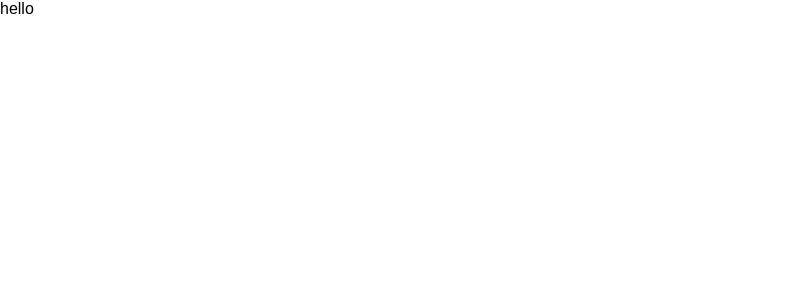
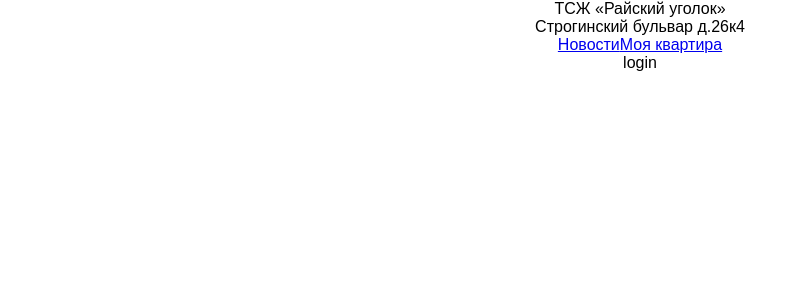
Before and after one commit to YuraAka/tsg, a React (Create React App) app: page / in a window 1280 px wide. Shown: the top 300 px of the page, without its empty margins (0-805 px from the left). Built offline with nearby package versions, Linux system fonts and the light colour scheme.

Commit message:
reg/unreg menu

```diff
--- a/src/App.js
+++ b/src/App.js
@@ -1,44 +1,95 @@
 import React, { Component } from 'react';
 import './App.css';
+import { Link, Router, Route, browserHistory, IndexRoute } from 'react-router'
+import auth from './auth'
 
-class App extends Component {
+export function getRoutes() {
+  return (
+  <Router history={browserHistory}>
+    <Route path="/" component={App}>
+      <IndexRoute component={Login}/>
+      <Route path="login" component={Login} />
+      <Route path="register" component={Registration} />
+
+      <Route path="news" component={News} />
+      <Route path="myflat" component={MyFlat} />
+    </Route>
+  </Router>
+  )
+}
+
+export class App extends Component {
+  constructor() {
+    super();
+    this.state = {
+      loggedIn: true //auth.loggedIn()
+    }
+  }
+
+  componentWillMount() {
+    //auth.onChange = (loggedIn) => this.setState({loggedIn})
+    //auth.login()
+  }
+
   render() {
-    /*return (
+    var menuItems = []
+    if (this.state.loggedIn) {
+      menuItems = [
+        {
+          title: 'Новости',
+          link: '/news'
+        },
+        {
+          title: 'Моя квартира',
+          link: '/myflat'
+        }
+      ]
+    } else {
+      menuItems = [
+        {
+          title: 'Вход',
+          link: '/login'
+        },
+        {
+          title: 'Регистрация',
+          link: '/register'
+        }
+      ]
+    }
+
+    return (
       <div className="App">
         <Header/>
         <div>
-          <Menu items={[
-            {
-              title: 'Вход',
-              url: 'yandex.ru'
-            },
-            {
-              title: 'Регистрация',
-              url: 'google.com'
-            }
-          ]}/>
+          <Menu items={menuItems}/>
           {this.props.children}
         </div>
-      </div>
-    )
-  }*/
-    return (
-      <div>
-        hello
       </div>
     )
   }
 }
 
-class Login extends Component {
+export class Login extends Component {
   render() {
-    return <div>login</div>
+    return (<div>login</div>)
   }
 }
 
-class Registration extends Component {
+export class Registration extends Component {
   render() {
     return <div>registration</div>
+  }
+}
+
+export class News extends Component {
+  render() {
+    return <div>news</div>
+  }
+}
+
+export class MyFlat extends Component {
+  render() {
+    return <div>myflat</div>
   }
 }
 
@@ -73,14 +124,17 @@ class Header extends Component {
   }
 }
 
+const ACTIVE = { color: 'red' }
+
 class Menu extends Component {
   render() {
     return (
     <div>
-      <div>{this.props.items.map((item) => <a key={item.title} href={item.url}>{item.title}</a>)}</div>
+      <div>{this.props.items.map((item) =>
+        <Link key={item.title} to={item.link} activeStyle={ACTIVE}>{item.title}</Link>)
+        }
+      </div>
     </div>
     )
   }
 }
-
-export default App;
--- /dev/null
+++ b/src/auth.js
@@ -0,0 +1,50 @@
+module.exports = {
+  login(flat, pass, cb) {
+    cb = arguments[arguments.length - 1]
+    if (localStorage.token) {
+      if (cb) cb(true)
+      this.onChange(true)
+      return
+    }
+
+    pretendRequest(flat, pass, (res) => {
+      if (res.authenticated) {
+        localStorage.token = res.token
+        if (cb) cb(true)
+        this.onChange(true)
+      } else {
+        if (cb) cb(false)
+        this.onChange(false)
+      }
+    })
+  },
+
+  getToken() {
+    return localStorage.token
+  },
+
+  logout(cb) {
+    delete localStorage.token
+    if (cb) cb()
+    this.onChange(false)
+  },
+
+  loggedIn() {
+    return !!localStorage.token
+  },
+
+  onChange() {}
+}
+
+function pretendRequest(flat, pass, cb) {
+  setTimeout(() => {
+    if (flat === '32' && pass === '123') {
+      cb({
+        authenticated: true,
+        token: Math.random().toString(36).substring(7)
+      })
+    } else {
+      cb({ authenticated: false })
+    }
+  }, 0)
+}
--- a/src/index.js
+++ b/src/index.js
@@ -1,12 +1,23 @@
 import React from 'react';
 import ReactDOM from 'react-dom';
-import App from './App';
+import { getRoutes } from './App';
 import './index.css';
 
-import {Router, Route, Link, browserHistory } from 'react-router'
+//import {App, Index, UsersIndex, User, Users, About} from './test'
+
+ReactDOM.render(
+  getRoutes(),
+  document.getElementById('root')
+);
 
 
-ReactDOM.render(
-  <App />,
-  document.getElementById('root')
-);
+/*ReactDOM.render((
+  <Router history={browserHistory}>
+    <Route path="/" component={App}>
+      <IndexRoute component={Index}/>
+      <Route path="/index" component={Index}/>
+      <Route path="/about" component={About}/>
+    </Route>
+  </Router>
+), document.getElementById('root'))
+*/
```
